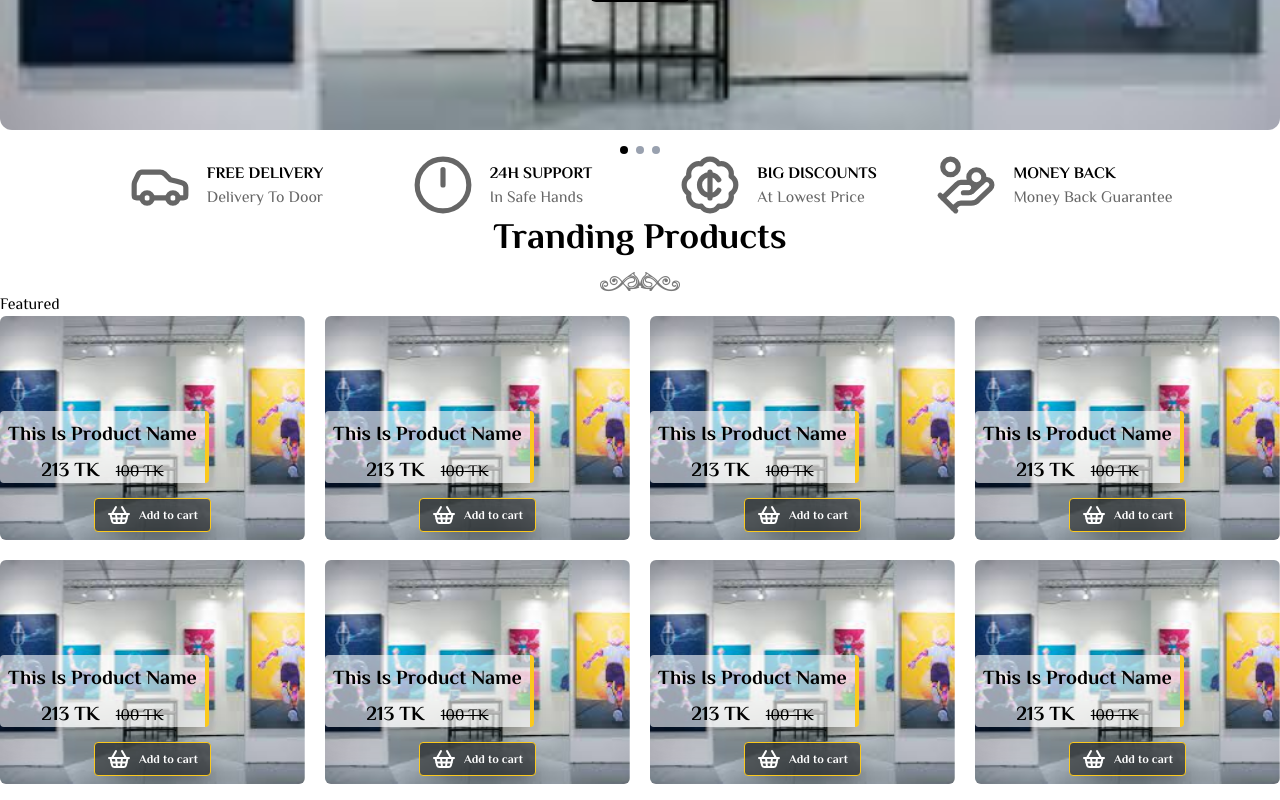
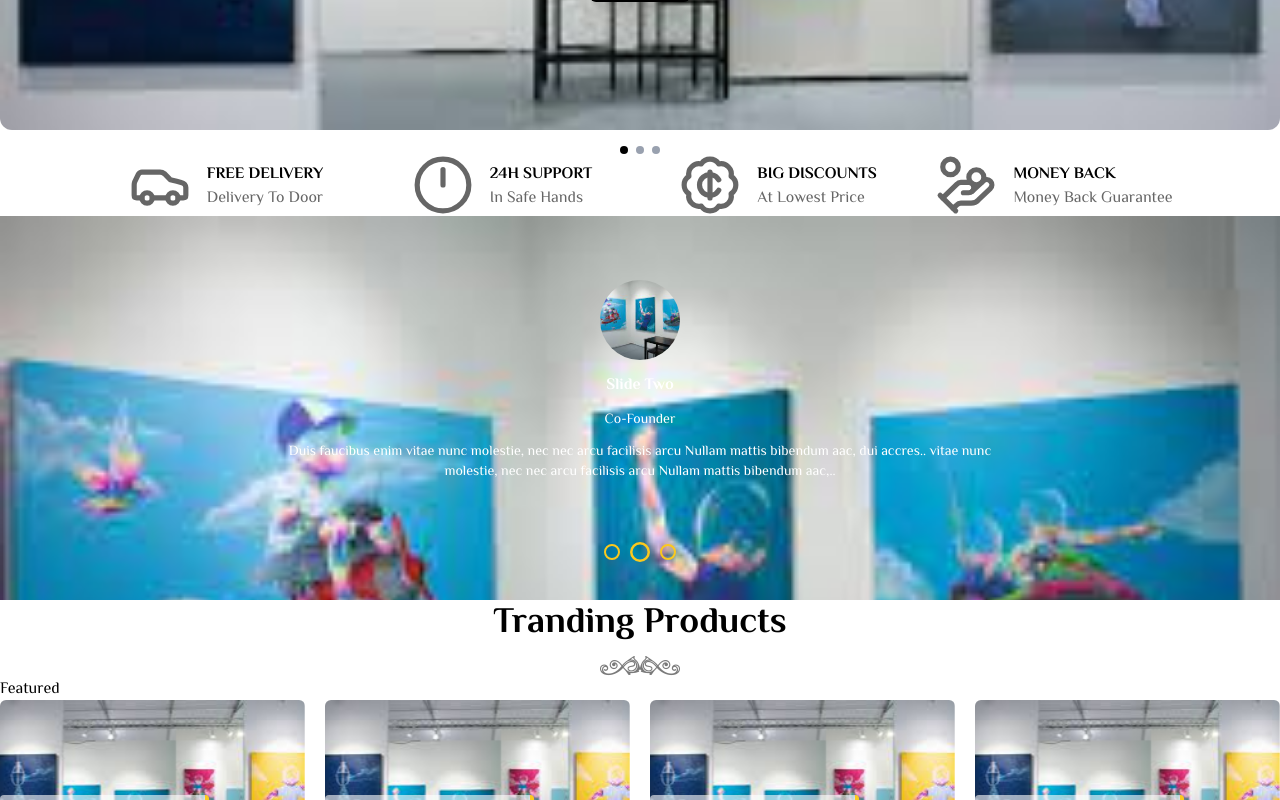
Before and after one commit to mizanurhasan0/turbo_boilerplate, a Next.js app in the folder apps/front/: page / in a window 1280 px wide. Shown: the part 654-1454 px from the top of the page. Built offline with nearby package versions, Linux system fonts and the light colour scheme.

Commit message:
testimonial part which included slider best practice

```diff
--- a/apps/front/package.json
+++ b/apps/front/package.json
@@ -18,13 +18,15 @@
   },
   "devDependencies": {
     "@eslint/eslintrc": "^3",
-    "@tailwindcss/postcss": "^4",
+    "@tailwindcss/postcss": "^4.1.3",
     "@types/node": "^20",
     "@types/react": "^19",
     "@types/react-dom": "^19",
+    "autoprefixer": "^10.4.21",
     "eslint": "^9",
     "eslint-config-next": "15.2.4",
-    "tailwindcss": "^4",
+    "postcss": "^8.5.3",
+    "tailwindcss": "^4.1.3",
     "typescript": "^5"
   }
 }
--- a/apps/front/src/app/globals.css
+++ b/apps/front/src/app/globals.css
@@ -1,4 +1,4 @@
-@import url('https://fonts.googleapis.com/css2?family=Philosopher:ital,wght@0,400;0,700;1,400;1,700&display=swap');
+/* @import url('https://fonts.googleapis.com/css2?family=Philosopher:ital,wght@0,400;0,700;1,400;1,700&display=swap'); */
 
 @import "tailwindcss";
 
@@ -12,6 +12,7 @@
   --color-foreground: var(--foreground);
   --font-sans: var(--font-geist-sans);
   --font-mono: var(--font-geist-mono);
+  --font-philo: var(--font-philosopher)
 }
 
 @media (prefers-color-scheme: dark) {
@@ -19,6 +20,14 @@
     --background: #0a0a0a;
     --foreground: #ededed;
   }
+}
+
+body {
+  font-family: var(--font-philosopher);
+}
+
+.font-philo {
+  font-family: var(--font-philosopher);
 }
 
 .bg-primary {
--- a/apps/front/src/app/layout.tsx
+++ b/apps/front/src/app/layout.tsx
@@ -1,6 +1,7 @@
 import type { Metadata } from "next";
 import { Geist, Geist_Mono, Philosopher } from "next/font/google";
 import "./globals.css";
+import "keen-slider/keen-slider.min.css"
 
 const geistSans = Geist({
   variable: "--font-geist-sans",
@@ -14,6 +15,7 @@ const geistMono = Geist_Mono({
 
 const philosopher = Philosopher(
   {
+    variable: '--font-philosopher',
     subsets: ["latin"],
     weight: ['400', '700']
   }
@@ -33,7 +35,7 @@ export default function RootLayout({
   return (
     <html lang="en">
       <body
-        className={`${philosopher.className} ${geistSans.variable} ${geistMono.variable} antialiased`}
+        className={`${philosopher.variable} ${geistSans.variable} ${geistMono.variable} antialiased`}
       >
         {children}
       </body>
--- a/apps/front/src/app/page.tsx
+++ b/apps/front/src/app/page.tsx
@@ -1,5 +1,6 @@
 import Keen_Slider from "@/components/keen-slider/keenSlider";
 import Navbar from "@/components/nav/navbar";
+import Testimonial from "@/components/testimonial/testimonial";
 import TrandingPoduct from "@/components/tranding_product/tranding.poduct";
 import TTService from "@/components/ttService/TTService";
 
@@ -11,6 +12,7 @@ export default function Home() {
       <div className="pt-28 md:pt-56 h-[2000px]">
         <Keen_Slider />
         <TTService />
+        <Testimonial />
         <TrandingPoduct />
       </div>
     </div>
--- a/apps/front/src/components/keen-slider/keenSlider.tsx
+++ b/apps/front/src/components/keen-slider/keenSlider.tsx
@@ -1,7 +1,7 @@
 'use client'
 import React, { useEffect, useRef, useState } from 'react';
 
-import "keen-slider/keen-slider.min.css"
+
 import { useKeenSlider } from 'keen-slider/react'
 import CarasolActions from './actions';
 
--- /dev/null
+++ b/apps/front/src/components/testimonial/card/testimonial_card.tsx
@@ -0,0 +1,11 @@
+
+import React from 'react';
+
+
+
+export default function testimonial_card() {
+
+    return (
+        <div>fff</div>
+    )
+}
--- /dev/null
+++ b/apps/front/src/components/testimonial/testimonial.tsx
@@ -0,0 +1,62 @@
+'use client'
+import React, { useEffect, useRef, useState } from 'react';
+
+const slides = [
+    { id: 1, name: "Slide One", position: 'Co-Founder', info: 'Duis faucibus enim vitae nunc molestie, nec nec arcu facilisis arcu Nullam mattis bibendum aac, dui accres.. vitae nunc molestie, nec nec arcu facilisis arcu Nullam mattis bibendum aac,..', img: "./products/1.jpg" },
+    { id: 2, name: "Slide Two", position: 'Co-Founder', info: 'Duis faucibus enim vitae nunc molestie, nec nec arcu facilisis arcu Nullam mattis bibendum aac, dui accres.. vitae nunc molestie, nec nec arcu facilisis arcu Nullam mattis bibendum aac,..', img: "./products/2.jpg" },
+    { id: 3, name: "Slide Three", position: 'Co-Founder', info: 'Duis faucibus enim vitae nunc molestie, nec nec arcu facilisis arcu Nullam mattis bibendum aac, dui accres.. vitae nunc molestie, nec nec arcu facilisis arcu Nullam mattis bibendum aac,..', img: "./products/3.jpg" },
+]
+
+export default function Testimonial() {
+    const [currentSlide, setCurrentSlide] = useState(0);
+    const intervalRef = useRef<NodeJS.Timeout | null>(null);
+
+
+    let timing: string | number | NodeJS.Timeout | undefined;
+    useEffect(() => {
+        startAutoSlide();
+        return () => stopAutoSlide();
+    }, []);
+
+    const startAutoSlide = () => {
+        stopAutoSlide(); // prevent multiple intervals
+        intervalRef.current = setInterval(() => {
+            setCurrentSlide(prev => (prev >= slides.length - 1 ? 0 : prev + 1));
+        }, 4000);
+    };
+
+    const stopAutoSlide = () => {
+        if (intervalRef.current) {
+            clearInterval(intervalRef.current);
+            intervalRef.current = null;
+        }
+    }
+
+    return (
+
+        <div className="relative overflow-hidden h-auto flex items-center justify-center bg-[url('/products/2.jpg')] bg-no-repeat bg-cover bg-fixed select-none">
+            <div className="relative text-white w-full max-w-3xl">
+                <div className="overflow-hidden flex cursor-pointer" onMouseEnter={stopAutoSlide} onMouseLeave={startAutoSlide}>
+                    {slides.map((p, idx) => (
+                        <div
+                            key={idx}
+                            className="min-w-full duration-300 flex flex-col items-center justify-cente space-y-3 py-16 px-4" style={{ transform: `translateX(-${currentSlide * 100}%)` }}
+                        >
+                            <img src={slides[currentSlide]?.img} alt="img" className="w-20 h-20 object-cover rounded-full" />
+
+                            <h4 className="text-center font-semibold text-base">{p.name}</h4>
+                            <p className="text-center font-normal text-sm">{p.position}</p>
+                            <p className="text-center text-sm ">{p.info}</p>
+                        </div>
+                    ))}
+                </div>
+                <div className="flex space-x-3 justify-center pb-10">
+                    {slides.map((_, idx) => (
+                        <div key={idx} className={`w-4 h-4 rounded-full border-2   border-primary shadow-xl shadow-red-500 transition-all duration-300 ease-in-out  ${currentSlide === idx ? ' scale-125 ' : ''}`} />
+                    ))}
+                </div>
+            </div>
+        </div>
+
+    )
+}
```
Also changed, not shown: 1 other file (tests, documents, lock files or other folders).
